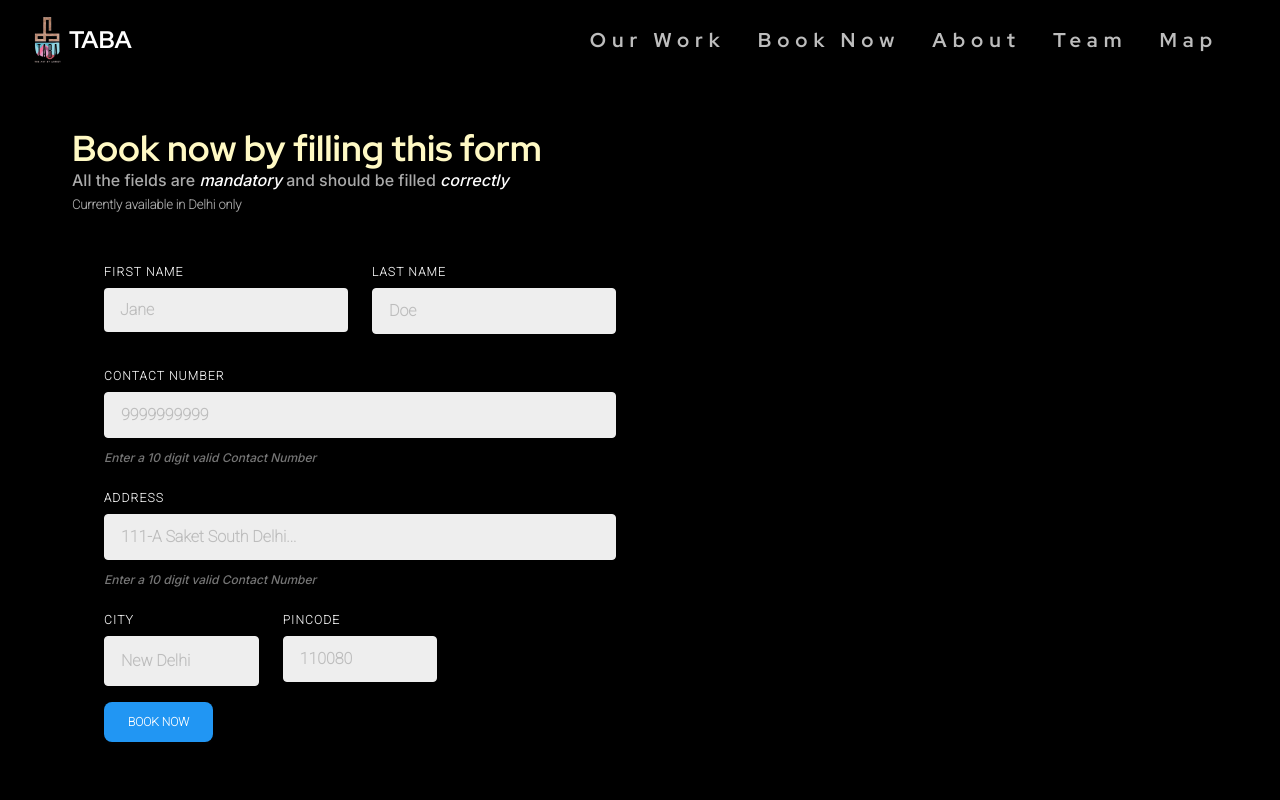
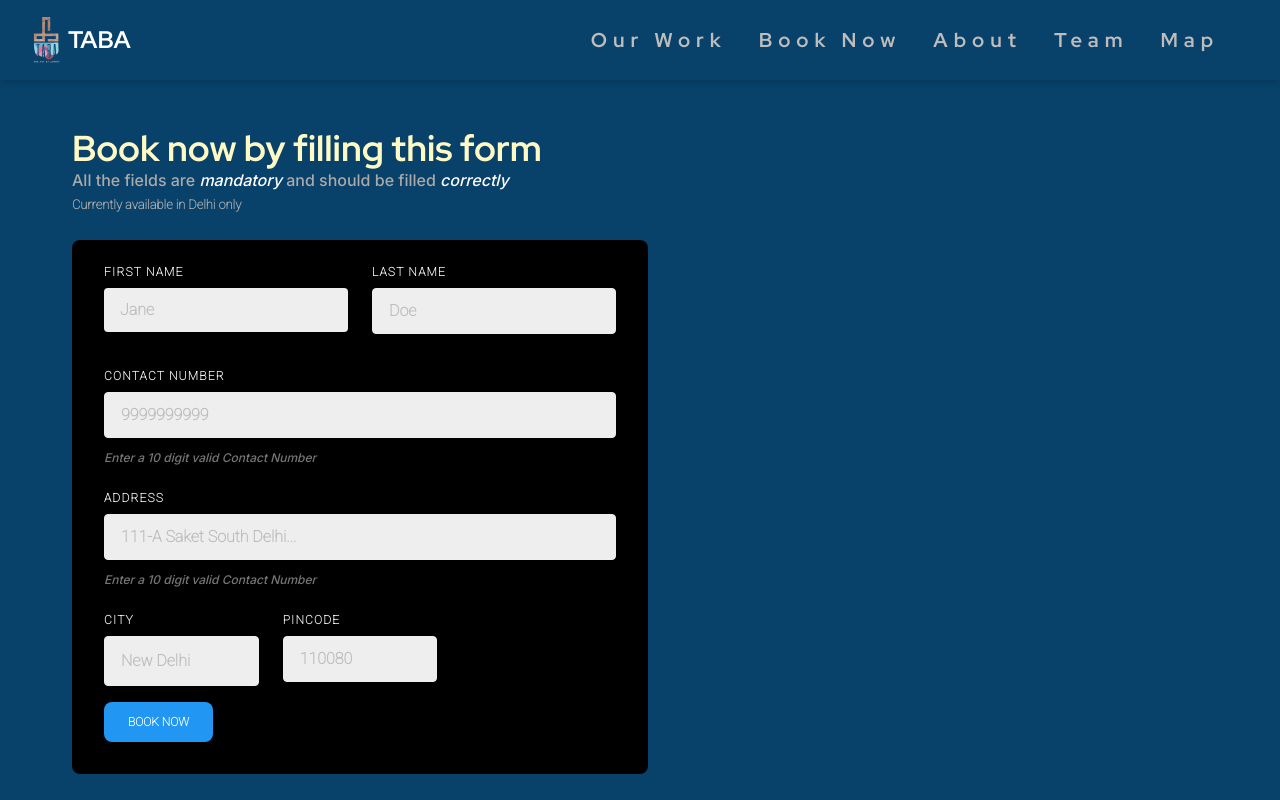
Before and after one commit to Rajnikantbhay/Taba-artist, a React (Create React App) app: page /booknow in a window 1280 px wide. Shown: the top 800 px of the page. Built offline with nearby package versions, Linux system fonts and the light colour scheme.

Commit message:
css changed and main picture changed

```diff
--- a/src/components/Main.jsx
+++ b/src/components/Main.jsx
@@ -1,5 +1,6 @@
 import { useEffect, useState } from 'react';
-import mainImg from '../assests/mainimgsmoke.png'
+import mainImg from '../assests/mainImage.webp'
+
 
 function Main() {
     function getDimesion() {
--- a/src/components/Navbar.jsx
+++ b/src/components/Navbar.jsx
@@ -23,7 +23,7 @@ export default function StcikyNavbar() {
   }, []);
 
   const navList = (
-    <ul className="lg:bg-transparent bg-black right-0 md:static absolute w-full px-4 py-4  mt-2 mb-4 flex flex-col gap-2 lg:mb-0 lg:mt-0 lg:flex-row lg:items-center lg:gap-6">
+    <ul className="lg:bg-transparent bg-[#08416A] right-0 md:static absolute w-full px-4 py-4  mt-2 mb-4 flex flex-col gap-2 lg:mb-0 lg:mt-0 lg:flex-row lg:items-center lg:gap-6">
       <Typography
         as="li"
         variant="small"
@@ -83,7 +83,7 @@ export default function StcikyNavbar() {
   );
 
   return (
-      <Navbar className="sticky top-0 bg-black bg-opacity-100 shadow-none border-2 backdrop-blur-none backdrop-saturate-0 border-black z-[999] h-[10vh] max-w-full rounded-none px-0 pr-6">
+      <Navbar className="shadow-md sticky top-0 bg-[#08416A] bg-opacity-100 ackdrop-blur-none backdrop-saturate-0 border-[#08416A] z-[999] h-[10vh] max-w-full rounded-none px-0 pr-6">
         <div className="w-full  flex items-center justify-between h-full">
           <Link to={'/'} className='flex'>
           <img src={logo} alt="logo of TABA" className='h-12 mr-2 md:ml-8 ml-4' />
--- a/src/index.css
+++ b/src/index.css
@@ -24,14 +24,14 @@ body {
   display: flex;
   flex-direction: column;
   overflow-x: hidden;
-  background-image: url('../src/assests/moon.webp');
-  background-color: black;
-  background-size: cover;
-  background-attachment: fixed;
+  /* background-image: url('../src/assests/moon.webp'); */
+  background-color: #08416A;
+  /* background-size: cover;
+  background-attachment: fixed; */
 }
 
 
-@media only screen and (max-width: 200px) {
+/* @media only screen and (max-width: 200px) {
   body {
     background-image: url('../src/assests/moon_200.webp');
   }
@@ -53,7 +53,7 @@ body {
   body {
     background-image: url('../src/assests/moon_1400.webp');
   }
-}
+} */
 
 
 .img-container{
--- a/src/pages/BookNowPage.jsx
+++ b/src/pages/BookNowPage.jsx
@@ -41,7 +41,7 @@ export default function BookNowPage() {
   };
 
   return (
-    <section className="py-12 lg:px-12 flex lg:flex-row flex-col-reverse bg-black">
+    <section className="py-12 lg:px-12 flex  bg-[#08416A] lg:flex-row flex-col-reverse">
       <div className="container px-6">
         <h1 className="font-redhat text-yellow-100 lg:text-4xl text-2xl">Book now by filling this form</h1>
         <p className="text-[#aaaaaa]">All the fields are <i className="text-white">mandatory</i> and should be filled <i className="text-white">correctly</i></p>
--- a/src/pages/ProjectDetails.jsx
+++ b/src/pages/ProjectDetails.jsx
@@ -8,7 +8,7 @@ export default function ProjectDetails() {
     const cardId = parseInt(id, 10)
     const filteredData = data.find(filterDatafromdata => filterDatafromdata.id === cardId);
     return (
-        <section className='w-full h-full py-12 lg:px-12 bg-black text-white'>
+        <section className='w-full h-full py-12 lg:px-12 text-white'>
         <div className='container px-6 md:flex block'>
         <div className='w-full lg:w-3/5 md:px-6'>
             {filteredData.youtube !=='' ? <Youtube link={filteredData.youtube}/> : (<div><img src={filteredData?.img1} alt=''/></div>)}
--- a/src/pages/Team.jsx
+++ b/src/pages/Team.jsx
@@ -3,7 +3,7 @@ import { teamData } from "../data";
 
 const Team = () => {
     return (
-        <section className="py-12 lg:px-12 flex lg:flex-row flex-col-reverse bg-black">
+        <section className="py-12 lg:px-12 flex lg:flex-row flex-col-reverse">
             <div className="container px-6">
             <h1 className="font-redhat text-yellow-100 lg:text-4xl text-2xl">Meet our wonderful Team</h1>
         <p className="text-[#aaaaaa]">"Empowered by passion, driven by innovation – our team transforms challenges into opportunities with collaborative excellence.</p>
--- a/src/pages/Work.jsx
+++ b/src/pages/Work.jsx
@@ -14,7 +14,7 @@ export default function Work() {
         }
       },[])
     return (
-        <section className="py-12 lg:px-12 bg-black w-full min-h-screen h-full">
+        <section className="py-12 lg:px-12 w-full min-h-screen h-full">
             <div id='muralart' className="container px-6">
                 <>
                 <h1 className='text-yellow-100 lg:text-4xl text-2xl font-redhat'>Mural Arts</h1>
```
Also changed, not shown: src/assests/mainImage.webp (added).
